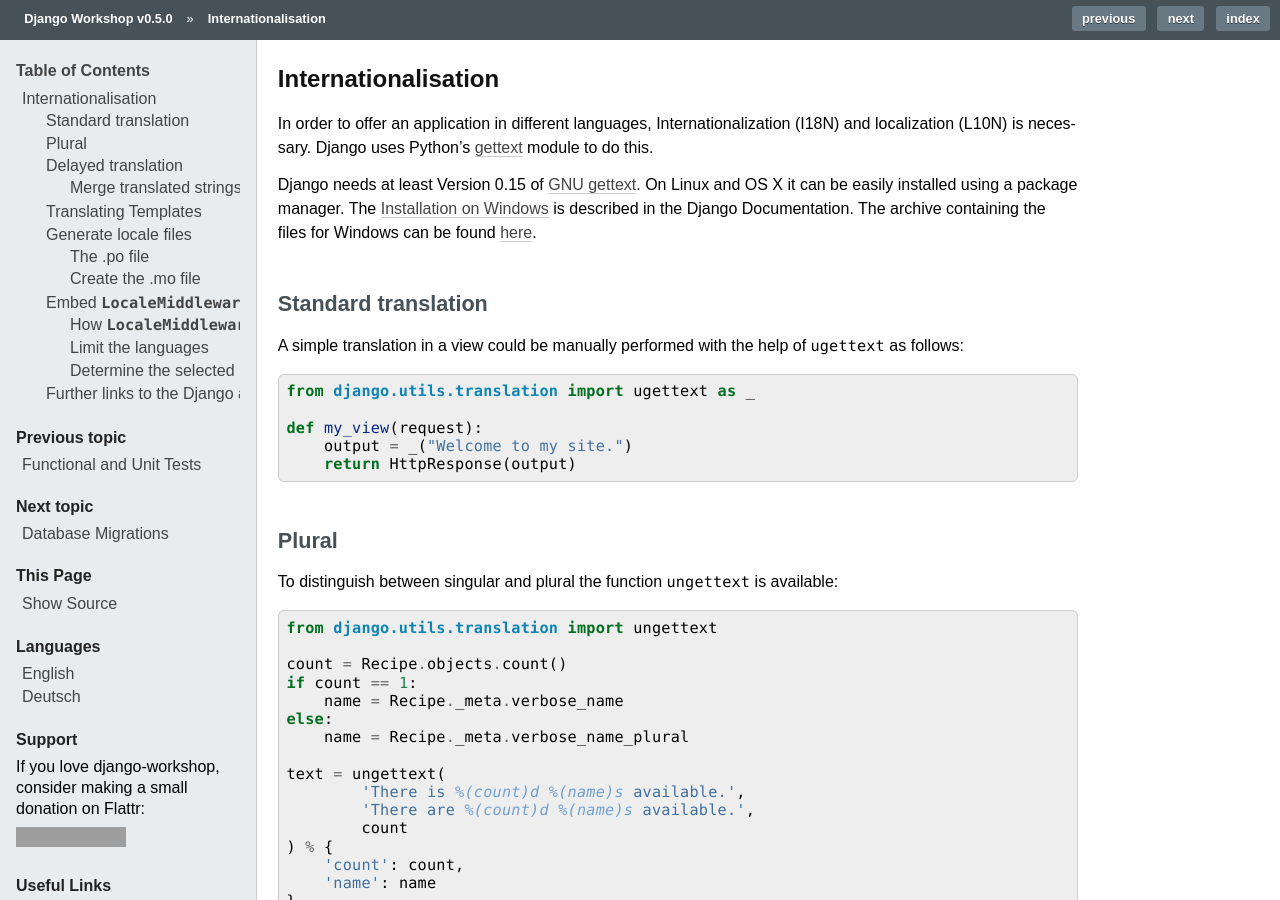
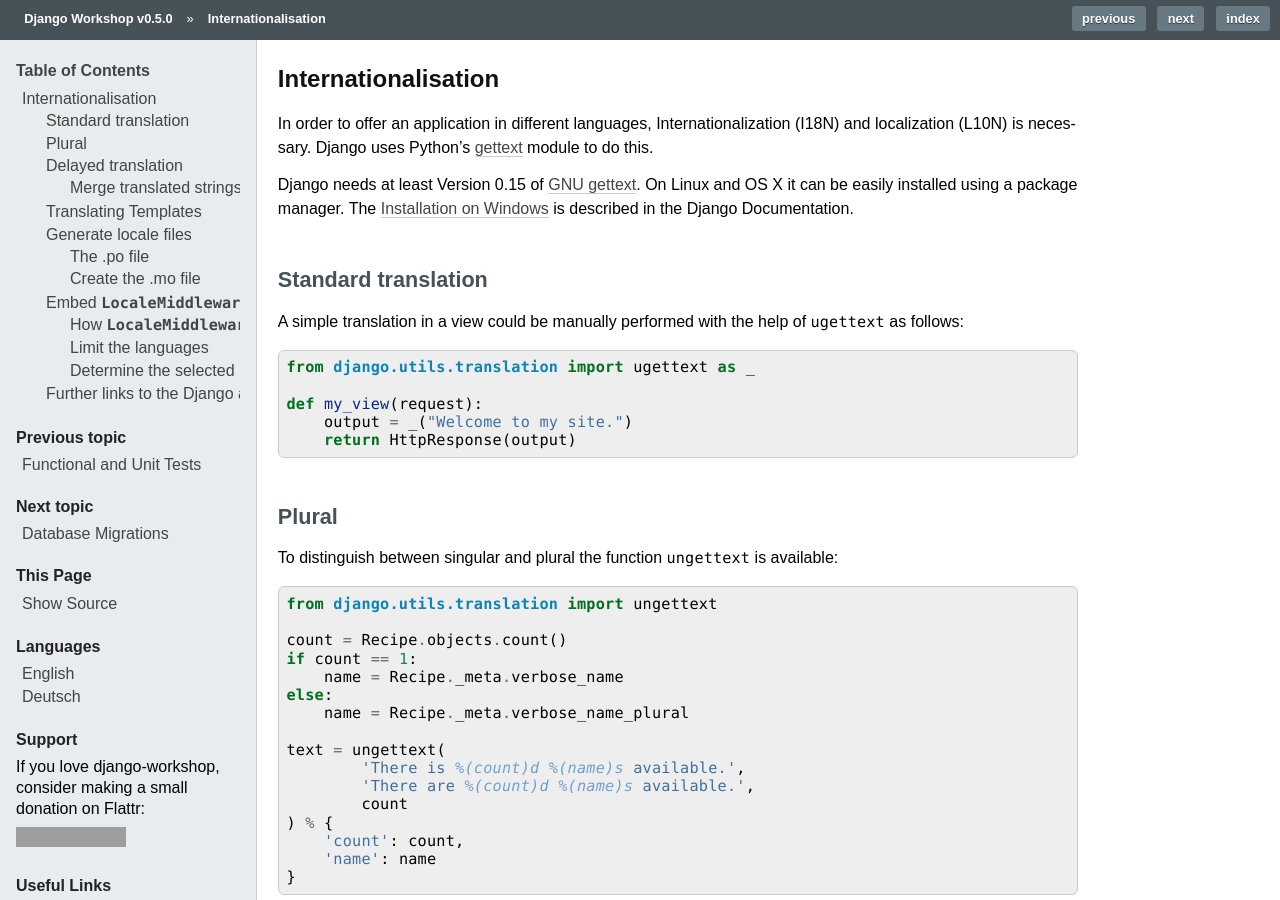
Before and after one commit to keimlink/django-workshop, a Sphinx documentation site: the page built from docs/internationalisation.rst, in a window 1280 px wide and 900 px high. Built offline with Sphinx 7.4.7, drawn with Linux system fonts in a browser that asks for light colours; comment, search, counter and statistics services are not loaded; grey boxes are pictures that could not be loaded.

Commit message:
Removed download link for gettext for Windows
The BitBucket repository where the download link was pointing to does not exist
any longer. Also the download link in Django's documentation works fine for
Windows if the stable version of gettext is used, which is 0.17 at the moment.

```diff
--- a/docs/internationalisation.rst
+++ b/docs/internationalisation.rst
@@ -11,9 +11,7 @@
 `GNU gettext <https://www.gnu.org/software/gettext/>`_. On Linux and OS
 X it can be easily installed using a package manager. The
 :djangodocs:`Installation on Windows <topics/i18n/translation/#gettext-on-windows>`
-is described in the Django Documentation. The archive containing the
-files for Windows can be found
-`here <https://bitbucket.org/keimlink/django-workshop/downloads>`_.
+is described in the Django Documentation.
 
 Standard translation
 ====================
```
